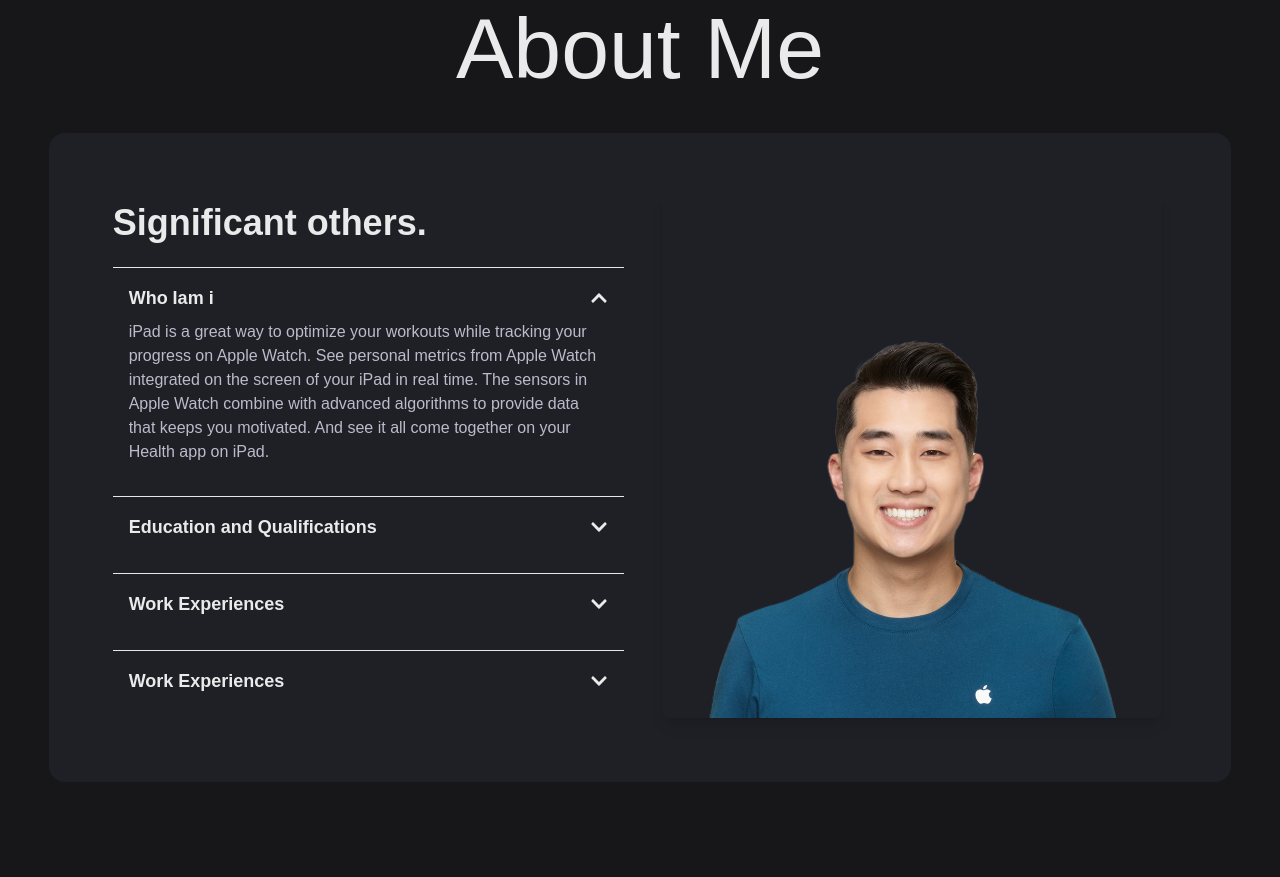
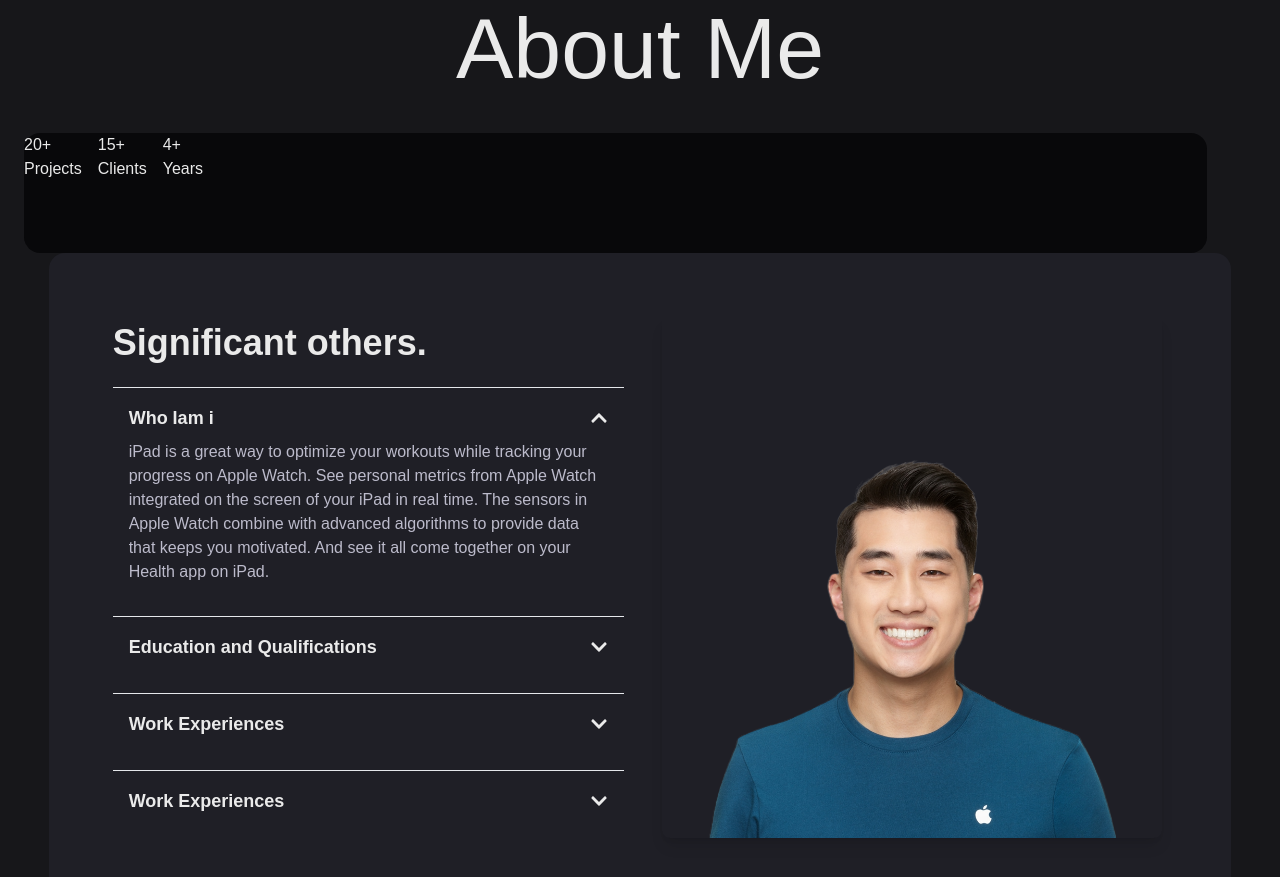
Before and after one commit to Pathum-Hettiarachchi/test_next_js_and_tailwind_css, a Next.js app: page / in a window 1280 px wide. Shown: the part 2300-3177 px from the top of the page. Built offline with nearby package versions, Linux system fonts and the light colour scheme.

Commit message:
section upadated

```diff
--- a/app/page.tsx
+++ b/app/page.tsx
@@ -68,6 +68,20 @@
 <div className="section-title bg-background">
     <h1 className='text-[86px] text-fontcolor p-[20px] text-center'>About Me</h1>
   </div>
+  <section className='w-[96%] bg-cardbg2 flex text-fontcolor h-[120px] rounded-2xl gap-4'>
+    <div className="items">
+      <h1>20+</h1>
+      <p>Projects</p>
+    </div>
+    <div className="items">
+      <h1>15+</h1>
+      <p>Clients</p>
+    </div>
+    <div className="items">
+      <h1>4+</h1>
+      <p>Years</p>
+    </div>
+  </section>
   <section className='flex justify-center items-center w-full h-auto'>
     <SignificantOthers />
     </section>
```
